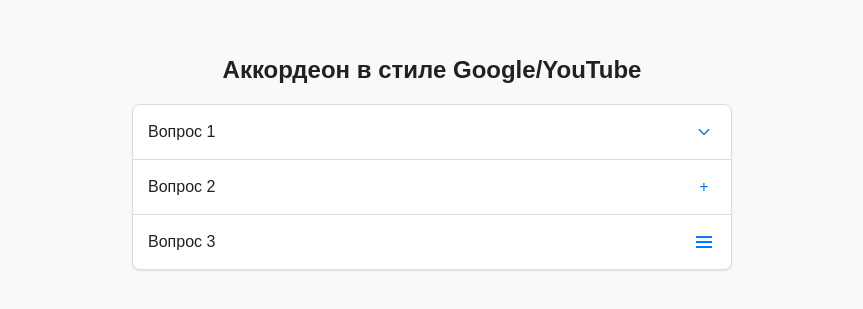
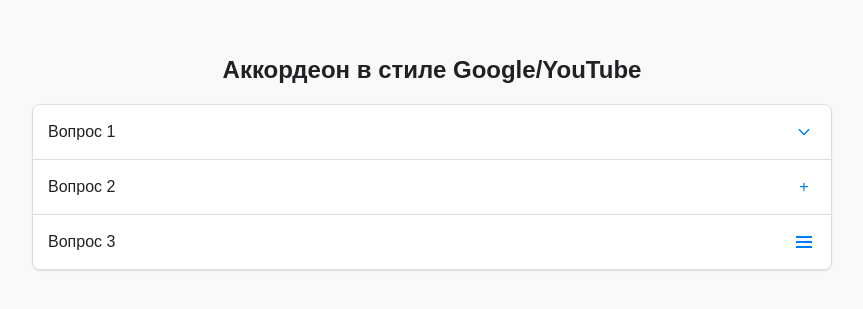
Before and after one commit to AleksandrKondakov/react-youtube-accordion, a React (Create React App) app: page / in a window 1280 px wide. Shown: the part 267-576 px from the top of the page, without its empty margins (228-1091 px from the left). Built offline with nearby package versions, Linux system fonts and the light colour scheme.

Commit message:
Изменения

```diff
--- a/src/App.module.scss
+++ b/src/App.module.scss
@@ -11,7 +11,7 @@
 }
 
 .content {
-    max-width: 600px;
+    max-width: max(100vh, 600px);
     width: 100%;
 
     h2 {
```
